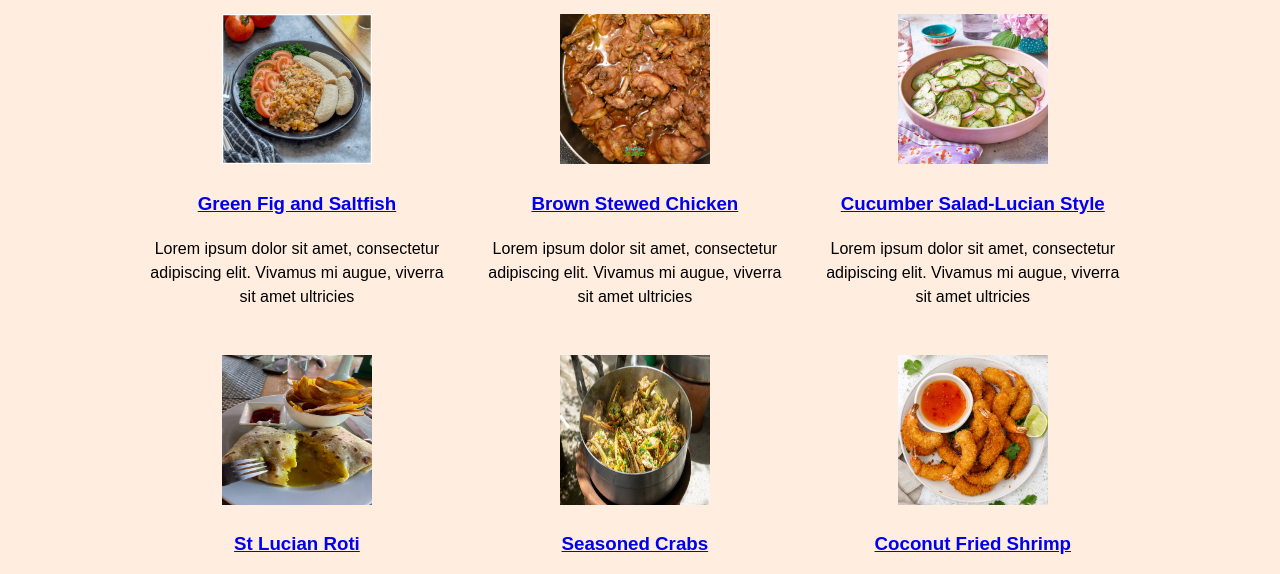
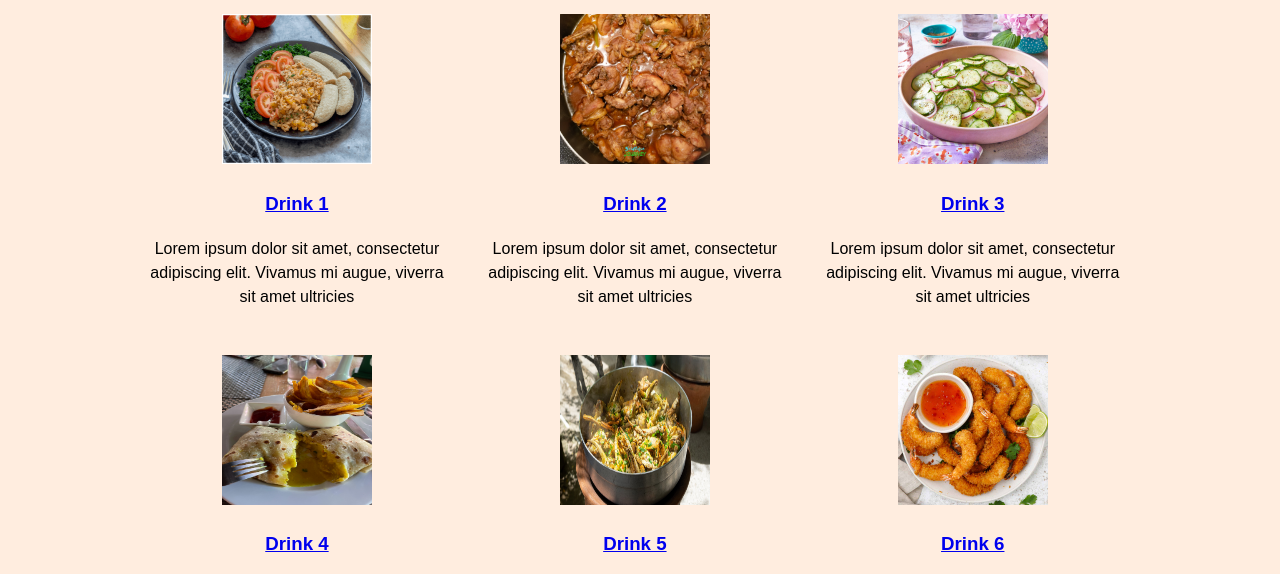
Before and after one commit to Jermon1/Jermon1.github.io, a plain HTML site: page drinks.html in a window 1280 px wide. Shown: the part 168-742 px from the top of the page. Drawn offline with Linux system fonts and the light colour scheme.

Commit message:
Update drinks.html

```diff
--- a/drinks.html
+++ b/drinks.html
@@ -34,32 +34,32 @@
             <div class="container">
                <div class="box">
                     <a href="recipe.html"><img src="img/figandsaltfish.png"></a>
-                    <a href="recipe.html"><h3>Green Fig and Saltfish</h3></a>
+                    <a href="recipe.html"><h3>Drink 1</h3></a>
                     <p>Lorem ipsum dolor sit amet, consectetur adipiscing elit. Vivamus mi augue, viverra sit amet ultricies</p>
                 </div>
                 <div class="box">
                     <a href="recipe.html"><img src="img/stewedchicken.png"></a>
-                    <a href="recipe.html"><h3>Brown Stewed Chicken</h3></a>
+                    <a href="recipe.html"><h3>Drink 2</h3></a>
                     <p>Lorem ipsum dolor sit amet, consectetur adipiscing elit. Vivamus mi augue, viverra sit amet ultricies</p>
                 </div>
                 <div class="box">
                     <a href="recipe.html"><img src="img/salad.jpg"></a>
-                    <a href="recipe.html"><h3>Cucumber Salad-Lucian Style</h3></a>
+                    <a href="recipe.html"><h3>Drink 3</h3></a>
                     <p>Lorem ipsum dolor sit amet, consectetur adipiscing elit. Vivamus mi augue, viverra sit amet ultricies</p>
                 </div>
 				 <div class="box">
                     <a href="recipe.html"><img src="img/roti.jpg"></a>
-                    <a href="recipe.html"><h3>St Lucian Roti</h3></a>
+                    <a href="recipe.html"><h3>Drink 4</h3></a>
                     <p>Lorem ipsum dolor sit amet, consectetur adipiscing elit. Vivamus mi augue, viverra sit amet ultricies</p>
                 </div>
 				 <div class="box">
                     <a href="recipe.html"><img src="img/crabs.jpg"></a>
-                    <a href="recipe.html"><h3>Seasoned Crabs</h3></a>
+                    <a href="recipe.html"><h3>Drink 5</h3></a>
                     <p>Lorem ipsum dolor sit amet, consectetur adipiscing elit. Vivamus mi augue, viverra sit amet ultricies</p>
                 </div>
 				 <div class="box">
                     <a href="recipe.html"><img src="img/shrimp.jpg"></a>
-                    <a href="recipe.html"><h3>Coconut Fried Shrimp</h3></a>
+                    <a href="recipe.html"><h3>Drink 6</h3></a>
                     <p>Lorem ipsum dolor sit amet, consectetur adipiscing elit. Vivamus mi augue, viverra sit amet ultricies</p>
                 </div>
 				 <div class="box">
```
